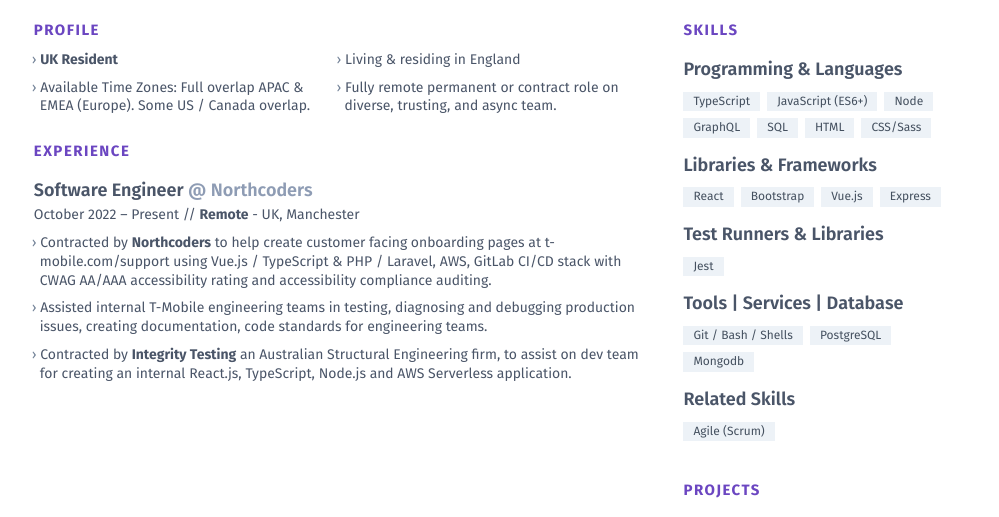
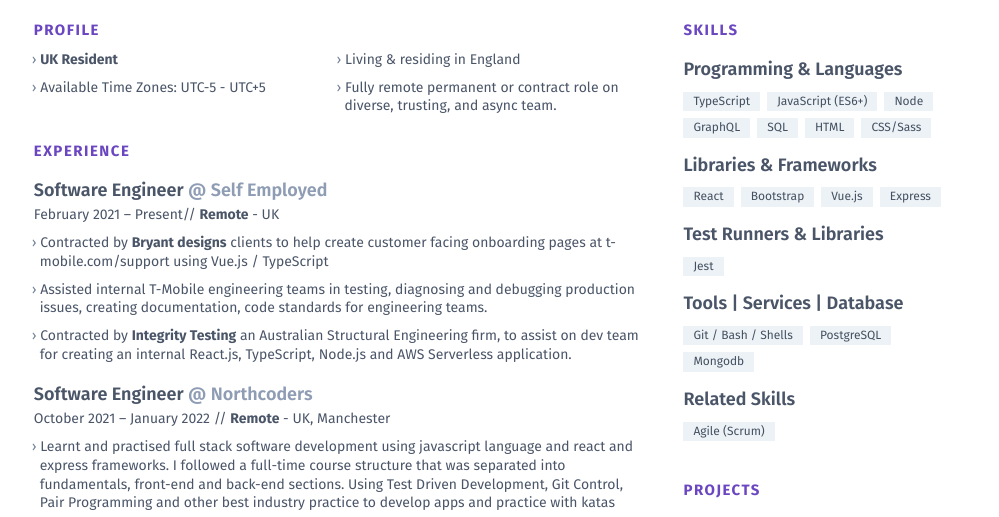
Before and after one commit to blessinguche/resume, a website: page docs/index.html in a window 1280 px wide. Shown: the part 243-760 px from the top of the page, without its empty margins (139-1138 px from the left). Drawn offline with nearby package versions, Linux system fonts and the light colour scheme; files that its build step writes are made by us from their sources.

Commit message:
account page

```diff
--- a/docs/index.html
+++ b/docs/index.html
@@ -148,9 +148,7 @@
               </p>
               <p class="mt-2.1 ml-1.5 text-sm text-gray-700 leading-normal">
                 <span class="-ml-2 select-none text-gray-600">›</span>
-                Available Time Zones:
-                Full overlap APAC & EMEA (Europe).
-                Some US / Canada overlap.
+                Available Time Zones: UTC-5 - UTC+5
               </p>
               <p class="mt-2.1 ml-1.5 text-sm text-gray-700 leading-normal">
                 <span class="-ml-2 select-none text-gray-600">›</span>
@@ -163,27 +161,23 @@
           <!-- Experience Section -->
           <section class="col-span-3 mt-6 first:mt-0" id="experience">
             <h2 class="mb-4 font-bold tracking-widest text-sm2 text-purple-700">EXPERIENCE</h2>
-
             <!-- Work 1 -->
             <section class="mb-4.5">
               <header>
                 <h3 id="job-title" class="text-lg font-semibold text-gray-700 leading-snugish">
                   Software Engineer
-                  <span id="company-name" class="text-gray-550 font-semibold"> @ Northcoders </span>
+                  <span id="company-name" class="text-gray-550 font-semibold"> @ Self Employed </span>
                 </h3>
                 <p id="work-date-location" class="leading-normal text-sm text-gray-700 mt-1">
-                  October 2022 – Present // <strong>Remote</strong>
-                  - UK, Manchester
+                  February 2021 – Present// <strong>Remote</strong>
+                  - UK
                 </p>
               </header>
               <ul id="work-description-bullets" class="">
                 <li class="mt-2.1 ml-1.5 text-sm text-gray-700 leading-normal">
                   <span class="-ml-2 select-none text-gray-600">›</span>
-                  Contracted by <strong>Northcoders</strong> to help create customer facing onboarding pages at
-                  t-mobile.com/support
-                  using Vue.js / TypeScript & PHP / Laravel, AWS, GitLab CI/CD stack with CWAG AA/AAA accessibility
-                  rating and
-                  accessibility compliance auditing.
+                  Contracted by <strong>Bryant designs</strong> clients to help create customer facing onboarding pages at
+                  t-mobile.com/support using Vue.js / TypeScript
                 </li>
                 <li class="mt-2.1 ml-1.5 text-sm text-gray-700 leading-normal">
                   <span class="-ml-2 select-none text-gray-600">›</span>
@@ -198,8 +192,39 @@
               </ul>
             </section>
             <!-- End Work 1 -->
+            <!-- Work 1.2 -->
+            <section class="mb-4.5">
+              <header>
+                <h3 id="job-title" class="text-lg font-semibold text-gray-700 leading-snugish">
+                  Software Engineer
+                  <span id="company-name" class="text-gray-550 font-semibold"> @ Northcoders </span>
+                </h3>
+                <p id="work-date-location" class="leading-normal text-sm text-gray-700 mt-1">
+                  October 2021 – January 2022 // <strong>Remote</strong>
+                  - UK, Manchester
+                </p>
+              </header>
+              <ul id="work-description-bullets" class="">
+                <li class="mt-2.1 ml-1.5 text-sm text-gray-700 leading-normal">
+                  <span class="-ml-2 select-none text-gray-600">›</span>
+                  Learnt and practised full stack software development using javascript language and react and express frameworks.
+                  I followed a full-time course structure that was separated into fundamentals, front-end and back-end sections.
+                  Using Test Driven Development, Git Control, Pair Programming and other best industry practice to develop apps and practice with katas
+                </li>
+                <li class="mt-2.1 ml-1.5 text-sm text-gray-700 leading-normal">
+                  <span class="-ml-2 select-none text-gray-600">›</span>
+                  Built several backend APIs with Node / Express / PSQL for others to request from and store data
+                  Also made several react apps using Bootstrap and TypeScript
+                </li>
+                <li class="mt-2.1 ml-1.5 text-sm text-gray-700 leading-normal">
+                  <span class="-ml-2 select-none text-gray-600">›</span>
+                  Worked on a final project with a group of people that used Vue.js / Bootstrap / Node / Express/ Mongodb
+                </li>
+              </ul>
+            </section>
+            <!-- End Work 2 -->
 
-            <!-- Work 2 -->
+            <!-- Work 3 -->
             <!-- <section class="mb-4.5">
               <header>
                 <h3 id="job-title" class="text-lg font-semibold text-gray-700 leading-snugish">
@@ -228,7 +253,7 @@
                 </li>
               </ul>
             </section> -->
-            <!-- End Work 2 -->
+            <!-- End Work 3 -->
 
             <!-- Work 3 -->
             <!-- <section class="mb-4.5">
```
